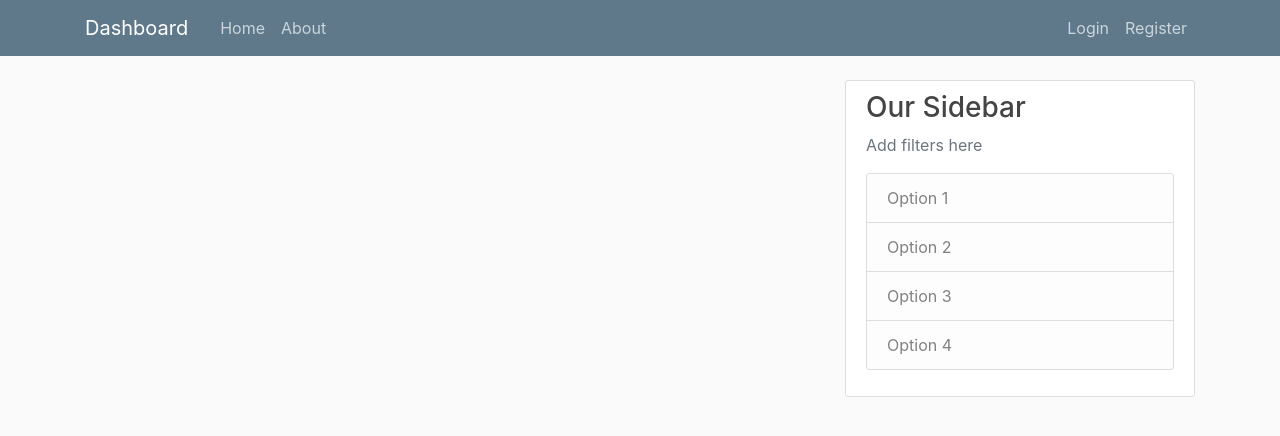
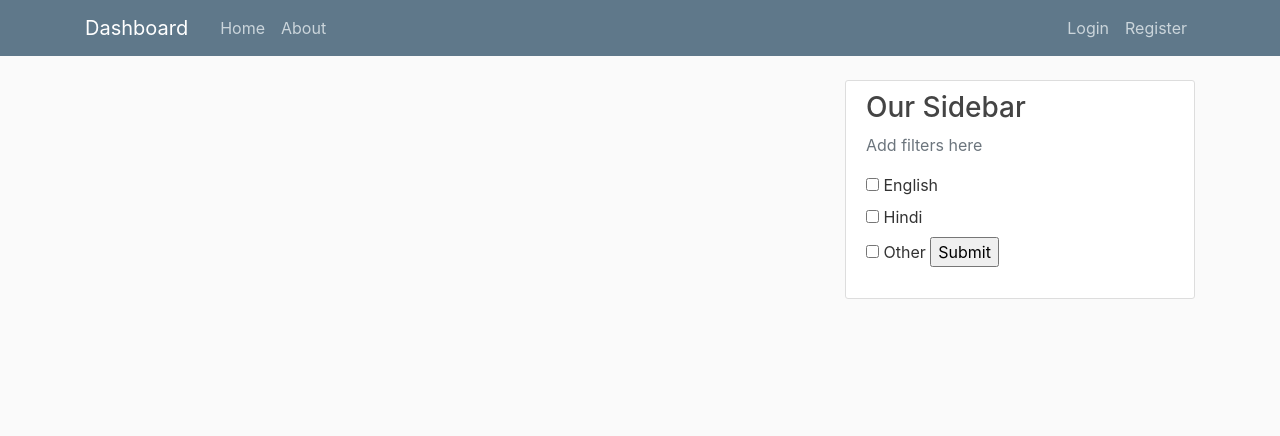
Before and after one commit to AnirudhAchal/Movie_Management_System, a Django app: page / in a window 1280 px wide. Shown: the top 436 px of the page. Run offline with Django 3.2, Linux system fonts and the light colour scheme; data that the repository does not hold is empty; some libraries are stand-ins or nearby versions.

Commit message:
Basic language filter added

```diff
--- a/Movie_Management_System/dashboard/templates/dashboard/base.html
+++ b/Movie_Management_System/dashboard/templates/dashboard/base.html
@@ -60,12 +60,21 @@
           <div class="content-section">
             <h3>Our Sidebar</h3>
             <p class='text-muted'>Add filters here
-              <ul class="list-group">
+              <!-- <ul class="list-group">
                 <li class="list-group-item list-group-item-light">Option 1</li>
                 <li class="list-group-item list-group-item-light">Option 2</li>
                 <li class="list-group-item list-group-item-light">Option 3</li>
                 <li class="list-group-item list-group-item-light">Option 4</li>
-              </ul>
+              </ul> -->
+              <form method="GET">
+                <input type="checkbox" id="english" name="language" value="english">
+                <label for="english">English</label><br>
+                <input type="checkbox" id="hindi" name="language" value="hindi">
+                <label for="hindi">Hindi</label><br>
+                <input type="checkbox" id="other" name="language" value="other">
+                <label for="other">Other</label>
+                <input type="submit" value="Submit">
+              </form>
             </p>
           </div>
         </div>
--- a/Movie_Management_System/dashboard/views.py
+++ b/Movie_Management_System/dashboard/views.py
@@ -3,9 +3,20 @@ from .models import Movie
 
 # Create your views here.
 def home(request):
+    if request.method == 'GET':
+        if len(request.GET.getlist('language')) == 0 or 'other' in request.GET.getlist('language'):
+            LANGUAGES = "(SELECT language FROM dashboard_movie)"
+
+        else:
+            LANGUAGES = request.GET.getlist('language').__str__().replace('[', '(').replace(']', ')')
+
+    movie_query = f'SELECT * FROM dashboard_movie WHERE language IN {LANGUAGES}'
+
     context = {
-        'movies': Movie.objects.all()
+        # 'movies': Movie.objects.all()
+        'movies': Movie.objects.raw(movie_query)
     }
+
     return render(request, 'dashboard/home.html', context)
 
 
```
